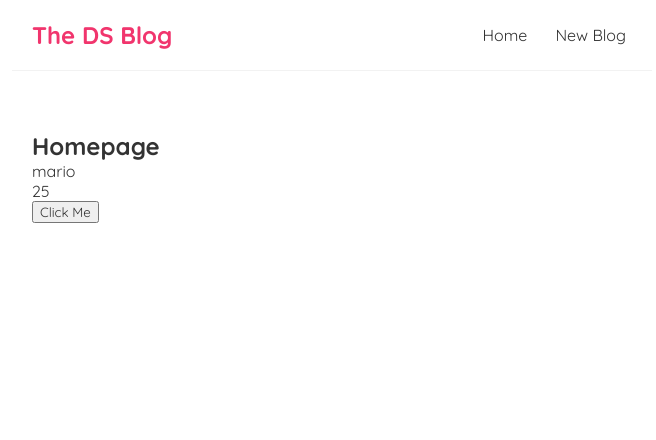
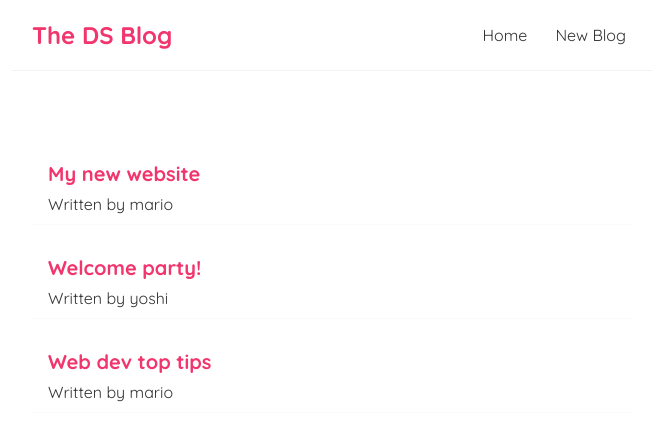
Before and after one commit to SandeeraDS/ds-blog, a React (Create React App) app: page / in a window 1280 px wide. Shown: the top 440 px of the page, without its empty margins (308-964 px from the left). Built offline with nearby package versions, Linux system fonts and the light colour scheme.

Commit message:
Step 5 - outputting list

```diff
--- a/src/Home.js
+++ b/src/Home.js
@@ -1,21 +1,24 @@
 import {useState} from "react";
 
 const Home = () => {
-    const [name,setName] = useState('mario');
-    const [age,setAge] = useState(25);
-    const handleClick = (e)=>{
-        setName('Sandeera');
-        setAge(30)
-    }
+
+    const [blogs, setBlogs] = useState([
+        {title: 'My new website', body: 'lorem ipsum...', author: 'mario', id: 1},
+        {title: 'Welcome party!', body: 'lorem ipsum...', author: 'yoshi', id: 2},
+        {title: 'Web dev top tips', body: 'lorem ipsum...', author: 'mario', id: 3}
+    ]);
 
     return (
         <div className="home">
-            <h2>Homepage</h2>
-            <p> {name}</p>
-            <p>{age}</p>
-            <button onClick={handleClick}>Click Me</button>
+            {blogs.map((blog) => (
+                <div className="blog-preview" key={blog.id}>
+                    <h2>{blog.title}</h2>
+                    <p>Written by {blog.author}</p>
+                </div>
+            ))}
         </div>
     );
 }
 
+
 export default Home;
--- a/src/index.css
+++ b/src/index.css
@@ -33,3 +33,18 @@
   margin: 40px auto;
   padding: 20px;
 }
+
+/* blog previews / list */
+.blog-preview {
+  padding: 10px 16px;
+  margin: 20px 0;
+  border-bottom: 1px solid #fafafa;
+}
+.blog-preview:hover {
+  box-shadow: 1px 3px 5px rgba(0,0,0,0.1);
+}
+.blog-preview h2 {
+  font-size: 20px;
+  color: #f1356d;
+  margin-bottom: 8px;
+}
```
